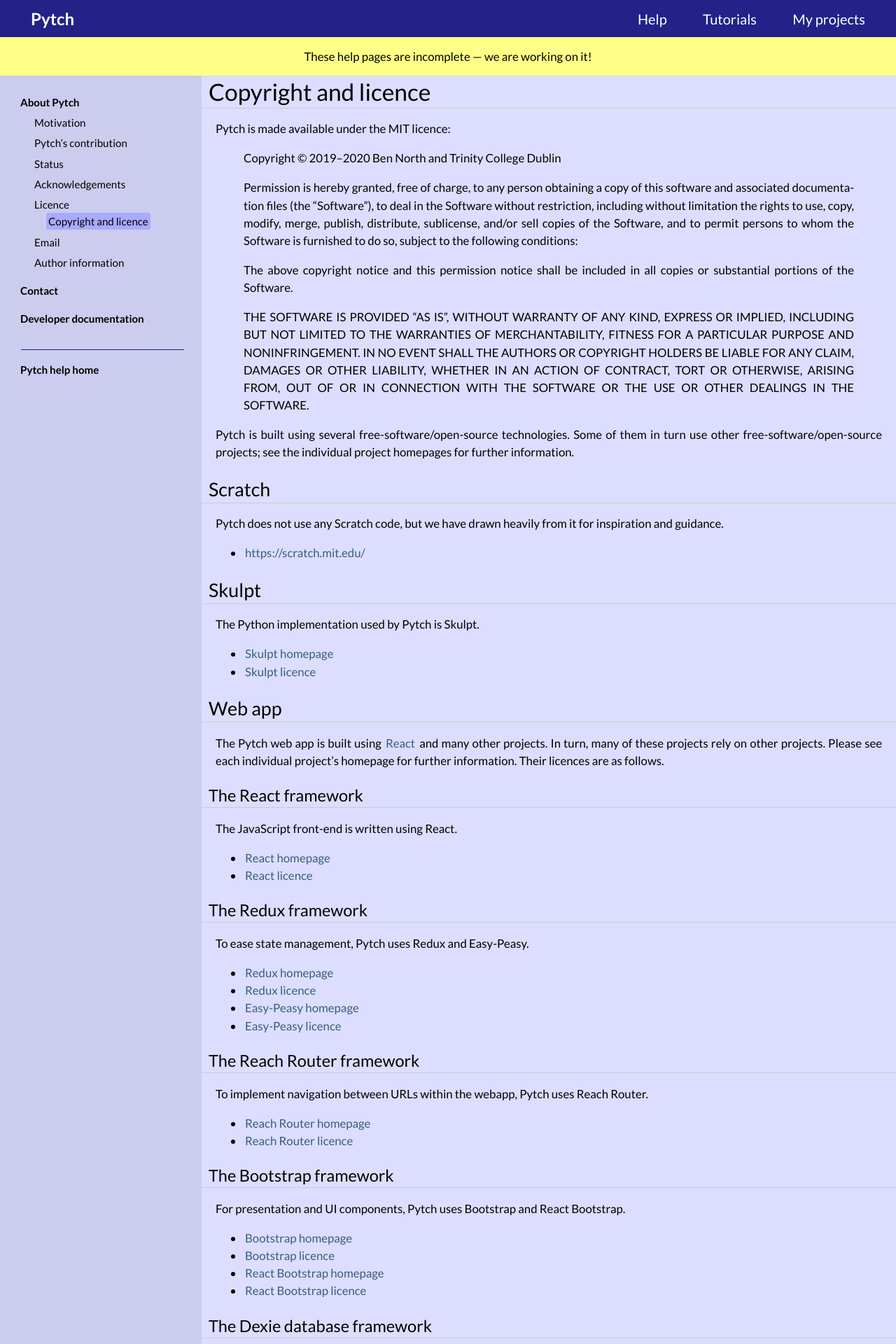
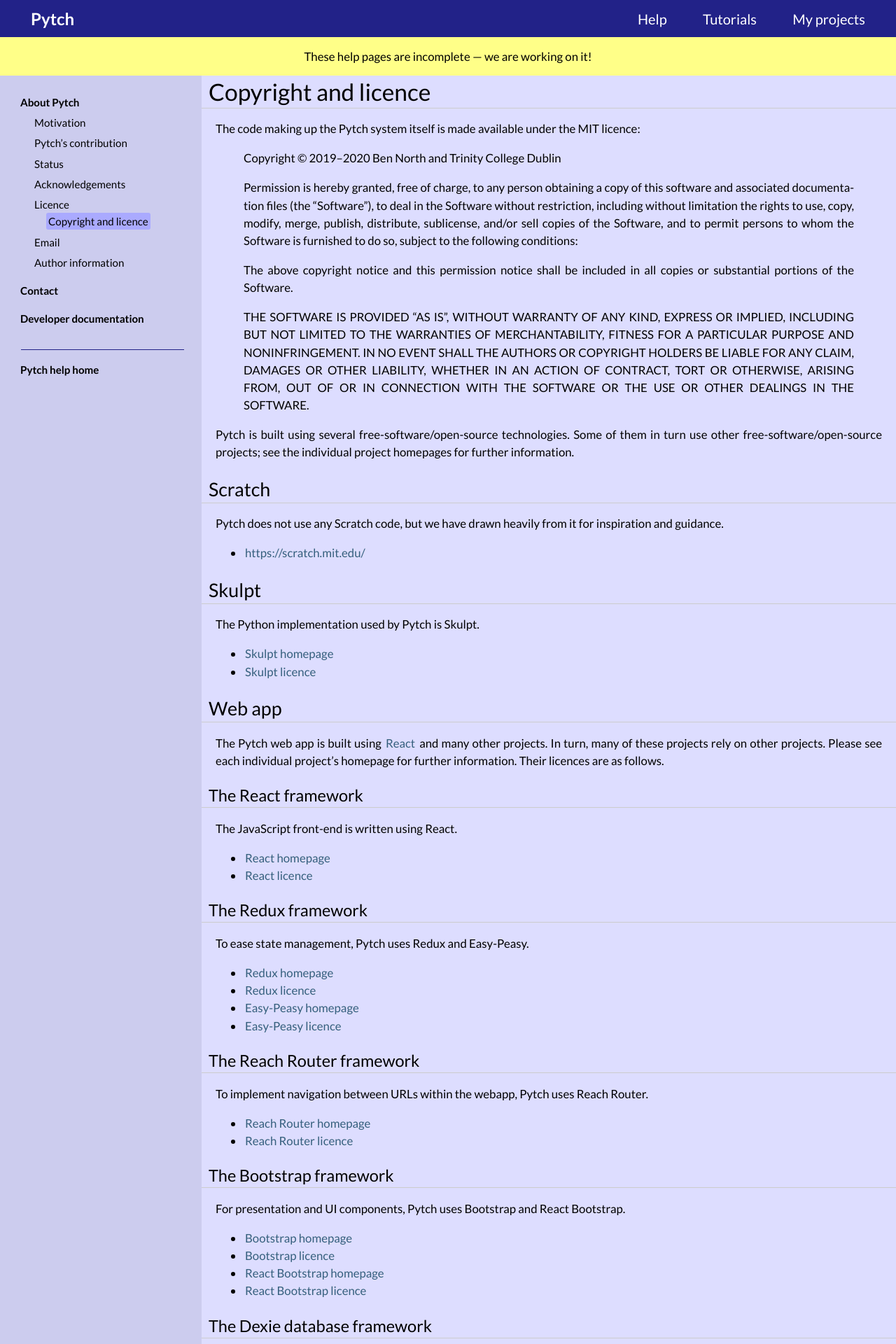
Before and after one commit to pytchlang/pytch-website, a Sphinx documentation site: the page built from source/licensing.rst, in a window 1280 px wide. Shown: the top 1920 px of the page at 70% size. Built offline with Sphinx 7.4.7, drawn with Linux system fonts in a browser that asks for light colours; pages that are not in the unit, such as notebooks, are missing from menus.

Commit message:
Say MIT applies to Pytch system itself

```diff
--- a/source/licensing.rst
+++ b/source/licensing.rst
@@ -2,7 +2,8 @@
 =====================
 
 
-Pytch is made available under the MIT licence:
+The code making up the Pytch system itself is made available under the
+MIT licence:
 
     Copyright © 2019–2020 Ben North and Trinity College Dublin
 
```
